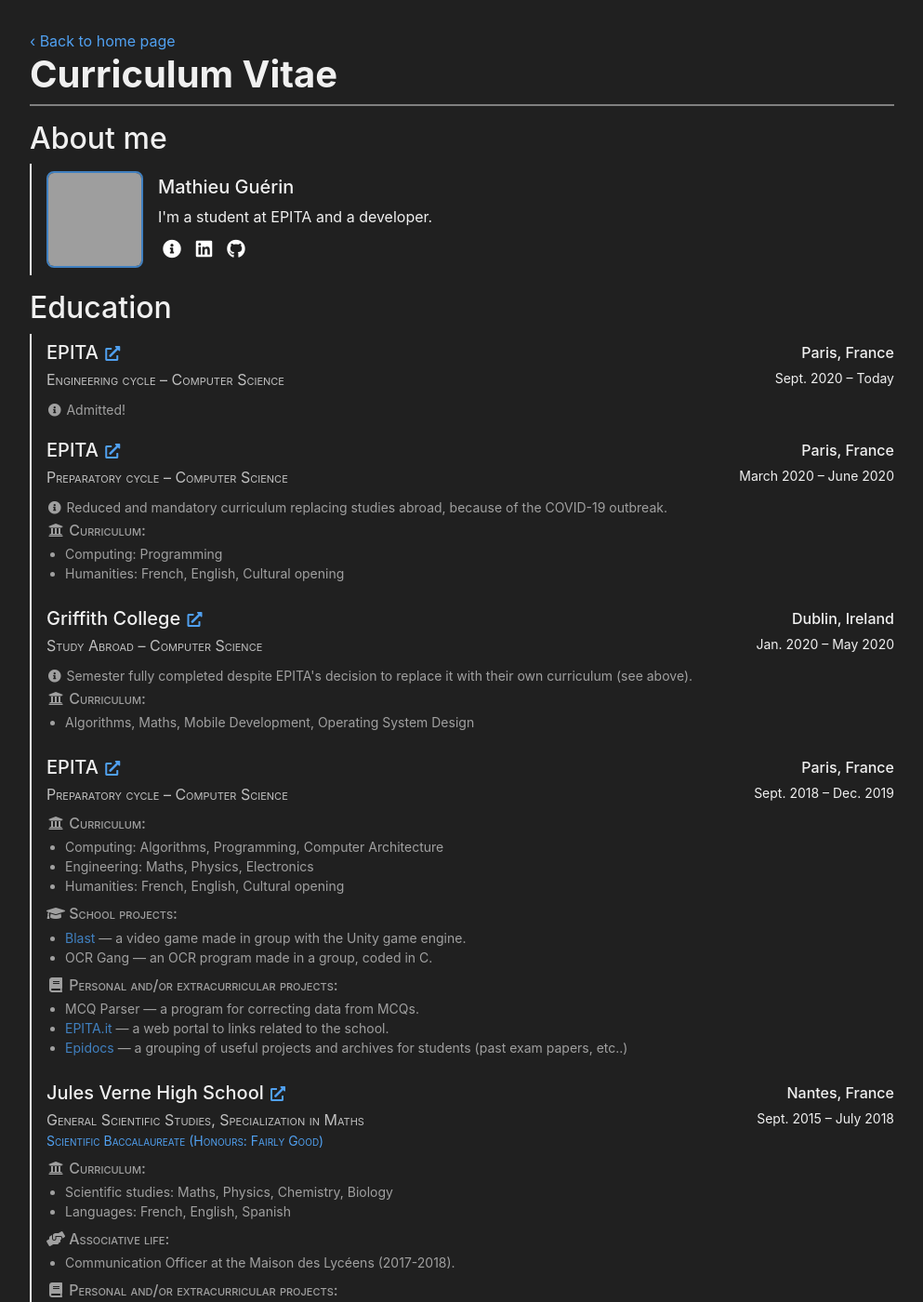
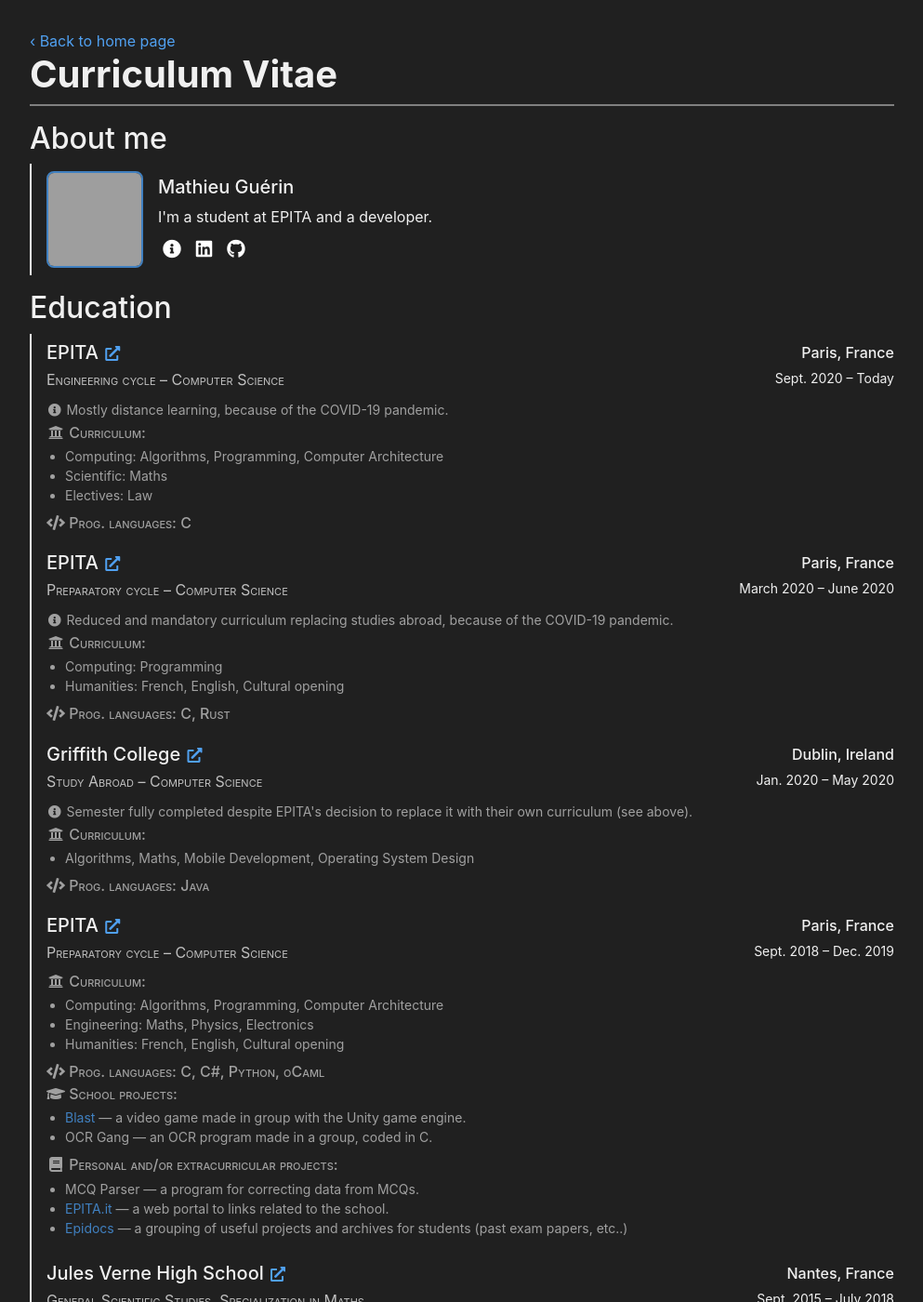
Before and after one commit to matiboux/matiboux.me, a Jekyll site: the page built from cv.html, in a window 1280 px wide and 1400 px high. Shown: the whole window at 93% size, without its empty margins (143-1136 px from the left). Built offline with Jekyll 4.4.1, drawn with Linux system fonts in a browser that asks for light colours; nearby versions of some CDN libraries; some of the changed text lies outside the part shown; grey boxes are pictures that could not be loaded.

Commit message:
Updated cv.html with new info

```diff
--- a/cv.html
+++ b/cv.html
@@ -39,12 +39,14 @@ container_class: mw-lg
 			</h4>
 			<p class="position">Engineering cycle – Computer Science</p>
 			<div class="description">
-				<p><i class="fas fa-info-circle fa-fw"></i> Admitted!</p>
-				<!-- <h6><i class="fas fa-university fa-fw"></i> Curriculum:</h6> -->
-				<!-- <ul> -->
-					<!-- <li>Computing: Programming</li> -->
-					<!-- <li>Humanities: French, English, Cultural opening</li> -->
-				<!-- </ul> -->
+				<p><i class="fas fa-info-circle fa-fw"></i> Mostly distance learning, because of the COVID-19 pandemic.</p>
+				<h6><i class="fas fa-university fa-fw"></i> Curriculum:</h6>
+				<ul>
+					<li>Computing: Algorithms, Programming, Computer Architecture</li>
+					<li>Scientific: Maths</li>
+					<li>Electives: Law</li>
+				</ul>
+				<h6><i class="fas fa-code fa-fw"></i> Prog. languages: C</h6>
 			</div>
 		</div>
 		<div class="meta">
@@ -60,12 +62,13 @@ container_class: mw-lg
 			</h4>
 			<p class="position">Preparatory cycle – Computer Science</p>
 			<div class="description">
-				<p><i class="fas fa-info-circle fa-fw"></i> Reduced and mandatory curriculum replacing studies abroad, because of the COVID-19 outbreak.</p>
+				<p><i class="fas fa-info-circle fa-fw"></i> Reduced and mandatory curriculum replacing studies abroad, because of the COVID-19 pandemic.</p>
 				<h6><i class="fas fa-university fa-fw"></i> Curriculum:</h6>
 				<ul>
 					<li>Computing: Programming</li>
 					<li>Humanities: French, English, Cultural opening</li>
 				</ul>
+				<h6><i class="fas fa-code fa-fw"></i> Prog. languages: C, Rust</h6>
 			</div>
 		</div>
 		<div class="meta">
@@ -86,6 +89,7 @@ container_class: mw-lg
 				<ul>
 					<li>Algorithms, Maths, Mobile Development, Operating System Design</li>
 				</ul>
+				<h6><i class="fas fa-code fa-fw"></i> Prog. languages: Java</h6>
 				<!--
 				<ul>
 					<li>Coded in Java for practicals.</li>
@@ -113,6 +117,11 @@ container_class: mw-lg
 					<li>Engineering: Maths, Physics, Electronics</li>
 					<li>Humanities: French, English, Cultural opening</li>
 				</ul>
+				<h6><i class="fas fa-code fa-fw"></i> Prog. languages: C, C#, Python, oCaml</h6>
+				<!-- <h6><i class="fas fa-code fa-fw"></i> Prog. languages</h6> -->
+				<!-- <ul> -->
+					<!-- <li>C, C#, Python, Rust, oCaml</li> -->
+				<!-- </ul> -->
 				<h6><i class="fas fa-graduation-cap fa-fw"></i> School projects:</h6>
 				<ul>
 					<li><a href="https://g00pix.github.io/ProjetBlast/">Blast</a> — a video game made in group with the Unity game engine.</li>
@@ -336,11 +345,12 @@ container_class: mw-lg
 <h2>Projects</h2>
 <!-- This should show a link to matiboux.com, which would display a list of my projets -->
 <!-- Otherwise, the list would get too long for this page -->
+<!-- DO IT ALREADY GDMIT -->
 <div class="cv-items">
 	<div class="item">
 		<div class="content">
 			<h4>MCQ Parser</h4>
-			<p class="position">Developer</p>
+			<p class="position">Developer – Extra-curricular project</p>
 			<ul>
 				<li>Coded in Python.</li>
 				<li>Correct students' answers at the MCQ test and calculate their grade.</li>
@@ -358,7 +368,7 @@ container_class: mw-lg
 				Blast
 				<small class="d-print-none"><a href="https://g00pix.github.io/ProjetBlast/"><i class="fas fa-external-link-alt fa-fw"></i></a></small>
 			</h4>
-			<p class="position">Developer</p>
+			<p class="position">Developer – School group project</p>
 			<ul>
 				<li>Made with Unity in C#.</li>
 				<li>Group student project realized as part of my studies at EPITA.</li>
@@ -375,7 +385,7 @@ container_class: mw-lg
 				Oli
 				<small class="d-print-none"><a href="https://olifw.net/"><i class="fas fa-external-link-alt fa-fw"></i></a></small>
 			</h4>
-			<p class="position">Creator & Developer</p>
+			<p class="position">Creator & Developer – Personal project</p>
 			<ul>
 				<li>An open source PHP framework designed to help creating websites apps.</li>
 				<li>Easy integration with a MySQL database and built-in user management.</li>
```
